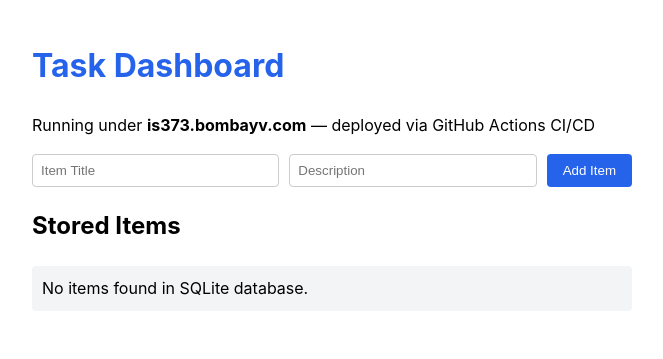
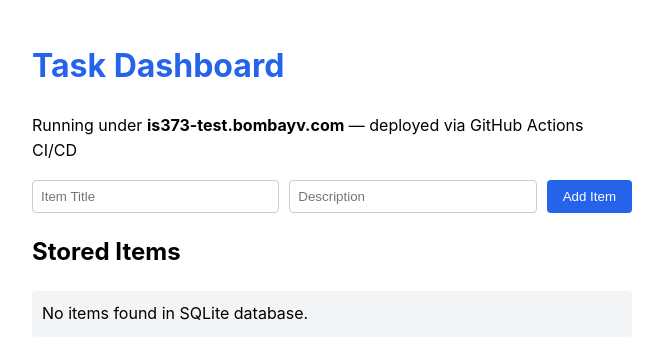
Before and after one commit to BombayV/is373-do-ci, a FastAPI app: page / in a window 1280 px wide. Shown: the top 359 px of the page, without its empty margins (308-971 px from the left). Run offline with FastAPI, Linux system fonts and the light colour scheme; parts of the project's set-up code (start-up, migrations or seed data) failed here and were passed over.

Commit message:
Update QA dashboard hostname banner

```diff
--- a/app/templates/index.html
+++ b/app/templates/index.html
@@ -16,7 +16,7 @@
 </head>
 <body>
     <h1>Task Dashboard</h1>
-    <p>Running under <strong>is373.bombayv.com</strong> — deployed via GitHub Actions CI/CD</p>
+    <p>Running under <strong>is373-test.bombayv.com</strong> — deployed via GitHub Actions CI/CD</p>
 
     <form action="/items" method="post">
         <input type="text" name="title" placeholder="Item Title" required>
```
